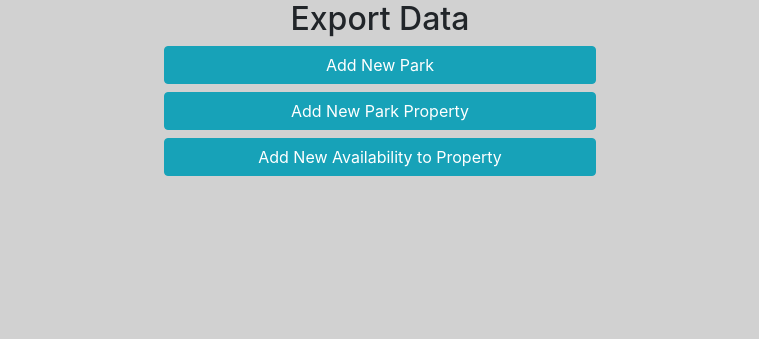
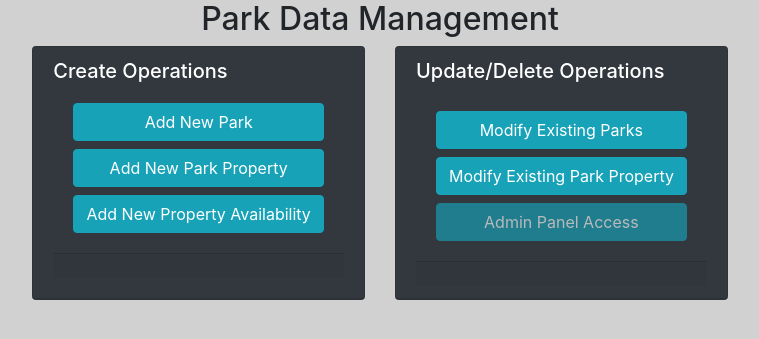
Before and after one commit to cleif/ISQA8210-Assignment5, a Django app: page /parksystemapp/UpdateData in a window 1280 px wide. Shown: the part 56-395 px from the top of the page, without its empty margins (260-1019 px from the left). Run offline with Django 3.2, Linux system fonts and the light colour scheme; the visitor is signed in with stand-in values (Sample User, id 1); some libraries are stand-ins or nearby versions.

Commit message:
reporting and data mgmt UI matches

```diff
--- a/parksystemapp/templates/update_data.html
+++ b/parksystemapp/templates/update_data.html
@@ -5,14 +5,33 @@
 {% block content %}
   <div class="container">
     <div class="row" style="justify-content: center;">
-      <h2 >Export Data</h2>
+      <h2 >Park Data Management</h2>
     </div>
     <div class="row" style="justify-content: center;">
         {% if user.is_authenticated %}
-      <div class="col-5">
-        <a href="{% url 'park_add' %}" class="btn btn-block btn-info">Add New Park</a>
-        <a href="{% url 'parkprop_add' %}" class="btn btn-block btn-info">Add New Park Property</a>
-        <a href="{% url 'propavailability_create' %}" class="btn btn-block btn-info">Add New Availability to Property</a>
+      <div class="card-deck">
+        <div class="card text-white bg-dark mb-3">
+          <div class="card-header"><h5>Create Operations</h52>
+            <div class="card-body">
+              <a href="{% url 'park_add' %}" class="btn btn-block btn-info">Add New Park</a>
+              <a href="{% url 'parkprop_add' %}" class="btn btn-block btn-info">Add New Park Property</a>
+              <a href="{% url 'propavailability_create' %}" class="btn btn-block btn-info">Add New Property Availability</a>
+            </div>
+            <div class="card-footer">
+            </div>
+          </div>
+        </div>
+        <div class="card text-white bg-dark mb-3">
+          <div class="card-header"><h5>Update/Delete Operations</h5>
+            <div class="card-body">
+              <a href="{% url 'park_list' %}" class="btn btn-block btn-info">Modify Existing Parks</a>
+              <a href="{% url 'parkprop_list' %}" class="btn btn-block btn-info">Modify Existing Park Property</a>
+              <button class="btn btn-block btn-info" disabled>Admin Panel Access</button>
+            </div>
+            <div class="card-footer">
+            </div>
+          </div>
+        </div>
       </div>
         {% else %}
         {% endif %}
```
Also changed, not shown: parksystemapp/templates/reporting.html (+6 -14 lines).
